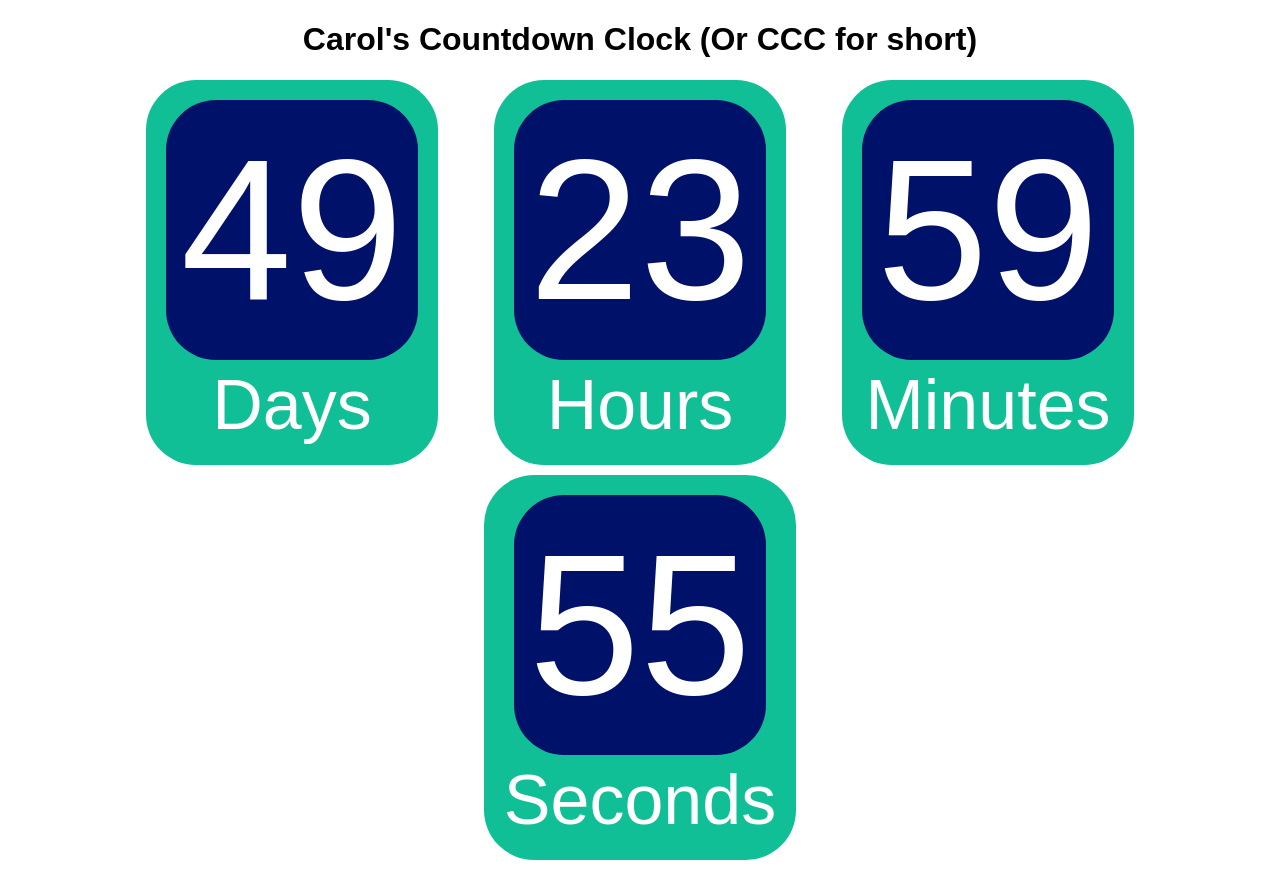
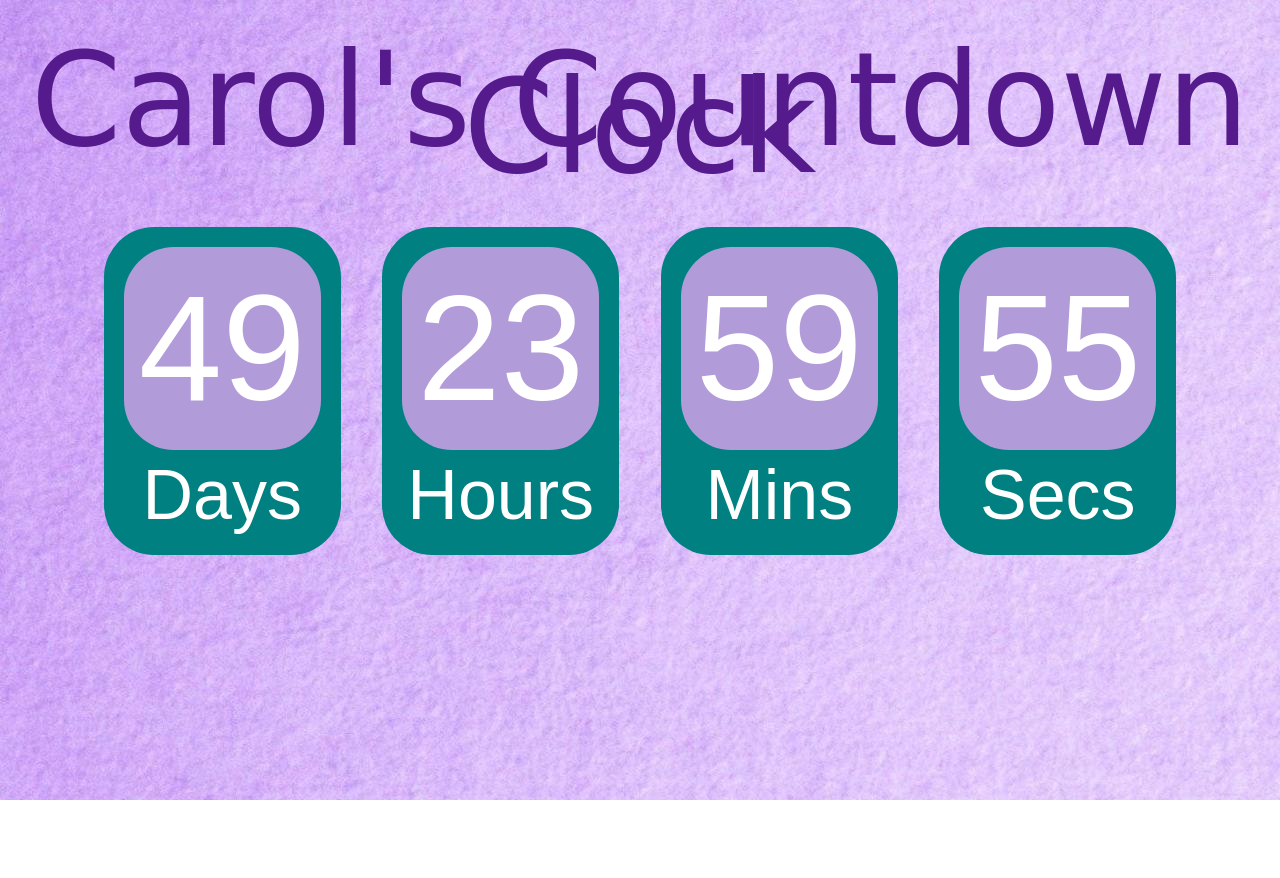
Before and after one commit to tripleplayj/tripleplayj.github.io, a plain HTML site: page index.html in a window 1280 px wide. After the commit the page ends 800 px from the top, so only its background shows below. Drawn offline with Linux system fonts and the light colour scheme.

Commit message:
Added styling to page

```diff
--- a/css/styles.css
+++ b/css/styles.css
@@ -1,20 +1,28 @@
 body{
 	text-align: center;
-	background-image: url("../images/kohlsLogo.jpg");
-	background-repeat: no-repeat;
+	background-image: url("../images/background.jpg");
+	/*background-repeat: no-repeat;
     background-position: center bottom;
     background-attachment: fixed;
 	background-position: 50% 80%;
-	font-family: sans-serif;
+	background-size: 1200px 150px;
+	font-family: sans-serif;*/
 }
 
 h1{
-  /*  color: #2c2c2c;
-    background-color: #d5d5d5;
-    letter-spacing: .05em;
-    text-shadow:
-      4px 4px 0px #d5d5d5,
-      7px 7px 0px rgba(0, 0, 0, 0.2);*/
+/*font-size: 70px;
+/*text-shadow: 5px 5px 0px #eee, 7px 7px 0px #707070;*/
+	font-family: "Brush Script MT", cursive;
+	color: #551A8B;
+	font-size: 130px;
+	font-style: normal;
+	font-variant: normal;
+	font-weight: 500;
+	line-height: 26.4px;
+
+
+
+
 }
 
 .timetext{
@@ -29,14 +37,14 @@ h1{
 	display: inline-block;
 	font-weight: 100;
 	text-align: center;
-	font-size: 200px;
+	font-size: 150px;
 }
 
 /*Outside of blocks, also puts them in line*/
 #clockdiv > div{
 	padding: 20px;
 	border-radius: 50px;
-	background: #11BF96;
+	background: #008080;
 	display: inline-block;
 }
 
@@ -44,6 +52,6 @@ h1{
 #clockdiv div > span{
 	padding: 15px;
 	border-radius: 50px;
-	background: #00116A;
+	background: #b19cd9;
 	display: inline-block;
 }
--- a/index.html
+++ b/index.html
@@ -6,8 +6,7 @@
   <link rel="stylesheet" href="css/styles.css">
 </head>
 <body>
-  <h1>Carol's Countdown Clock (Or CCC for short)
-  </h1>
+  <h1>Carol's Countdown Clock</h1>
 <div id="clockdiv">
   <div>
     <span class="days"></span>
@@ -19,11 +18,11 @@
   </div>
   <div>
     <span class="minutes"></span>
-    <div class="timetext">Minutes</div>
+    <div class="timetext">Mins</div>
   </div>
   <div>
     <span class="seconds"></span>
-    <div class="timetext">Seconds</div>
+    <div class="timetext">Secs</div>
   </div>
    <!--<div>
     <span class="microseconds"></span>
```
Also changed, not shown: images/background.jpg (added), images/background.png (added), images/kohlsLogo.jpg (added), images/unnamed.jpg (added).
